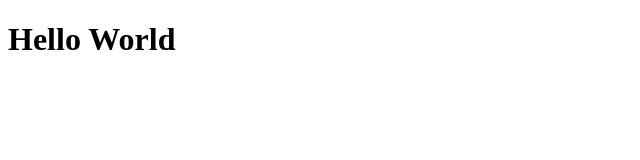
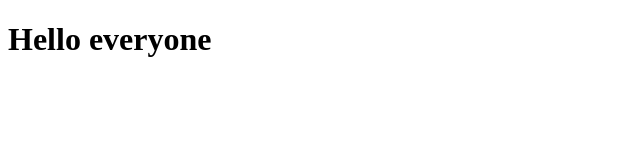
Before and after one commit to ChaitaliSamudre/thbs_mean_mern, a plain HTML site: page html-css/index.html in a window 1280 px wide. Shown: the whole page, without its empty margins (0-640 px from the left). Drawn offline with Linux system fonts and the light colour scheme.

Commit message:
Update index.html

```diff
--- a/html-css/index.html
+++ b/html-css/index.html
@@ -3,7 +3,7 @@
     <head>
         <title>Welcome to THBS Website</title>
         <body>
-            <h1>Hello World</h1>
+            <h1>Hello everyone</h1>
         </body>
     </head>
 </html>
```
